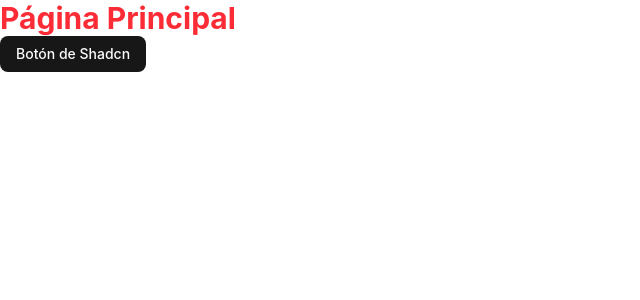
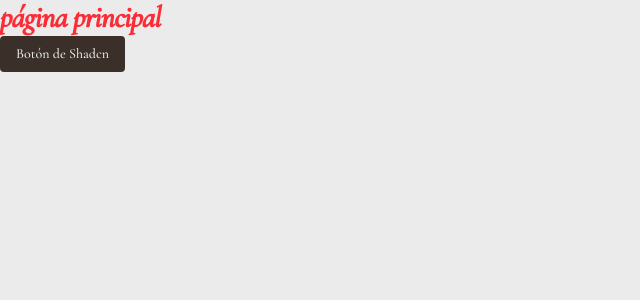
Before and after one commit to luciarodnav/portafolio-web, a Vue app: page / in a window 1280 px wide. Shown: the top 300 px of the page, without its empty margins (0-640 px from the left). Built offline with nearby package versions, Linux system fonts and the light colour scheme.

Commit message:
Definiendo paleta, fuentes y estilos globales

```diff
--- a/index.html
+++ b/index.html
@@ -1,10 +1,22 @@
+
 <!doctype html>
 <html lang="en">
   <head>
     <meta charset="UTF-8" />
     <link rel="icon" type="image/svg+xml" href="/favicon.svg" />
     <meta name="viewport" content="width=device-width, initial-scale=1.0" />
-    <title>portafolio-web</title>
+    <meta
+      name="description"
+      content="Portfolio de Lucía Rodríguez Navarro: libro de artista, videoarte y videoensayo."
+    />
+    <title>Lucía Rodríguez Navarro · Portfolio</title>
+
+    <link rel="preconnect" href="https://fonts.googleapis.com" />
+    <link rel="preconnect" href="https://fonts.gstatic.com" crossorigin />
+    <link
+      href="https://fonts.googleapis.com/css2?family=Cormorant+Garamond:ital,wght@0,400;0,500;1,300;1,400;1,500&family=Inter:wght@400;500&family=Pinyon+Script&display=swap"
+      rel="stylesheet"
+    />
   </head>
   <body>
     <div id="app"></div>
--- a/src/style.css
+++ b/src/style.css
@@ -1,127 +1,118 @@
-
-@import url('https://fonts.googleapis.com/css2?family=Inter:wght@400;500;600;700&display=swap');
-
 @import "tailwindcss";
 @import "tw-animate-css";
 
 @custom-variant dark (&:is(.dark *));
 
-@theme inline {
-  --font-heading: var(--font-sans);
-  --color-sidebar-ring: var(--sidebar-ring);
-  --color-sidebar-border: var(--sidebar-border);
-  --color-sidebar-accent-foreground: var(--sidebar-accent-foreground);
-  --color-sidebar-accent: var(--sidebar-accent);
-  --color-sidebar-primary-foreground: var(--sidebar-primary-foreground);
-  --color-sidebar-primary: var(--sidebar-primary);
-  --color-sidebar-foreground: var(--sidebar-foreground);
-  --color-sidebar: var(--sidebar);
-  --color-chart-5: var(--chart-5);
-  --color-chart-4: var(--chart-4);
-  --color-chart-3: var(--chart-3);
-  --color-chart-2: var(--chart-2);
-  --color-chart-1: var(--chart-1);
-  --color-ring: var(--ring);
-  --color-input: var(--input);
-  --color-border: var(--border);
-  --color-destructive: var(--destructive);
-  --color-accent-foreground: var(--accent-foreground);
-  --color-accent: var(--accent);
-  --color-muted-foreground: var(--muted-foreground);
-  --color-muted: var(--muted);
-  --color-secondary-foreground: var(--secondary-foreground);
-  --color-secondary: var(--secondary);
-  --color-primary-foreground: var(--primary-foreground);
-  --color-primary: var(--primary);
-  --color-popover-foreground: var(--popover-foreground);
-  --color-popover: var(--popover);
-  --color-card-foreground: var(--card-foreground);
-  --color-card: var(--card);
-  --color-foreground: var(--foreground);
-  --color-background: var(--background);
-  --radius-sm: calc(var(--radius) * 0.6);
-  --radius-md: calc(var(--radius) * 0.8);
-  --radius-lg: var(--radius);
-  --radius-xl: calc(var(--radius) * 1.4);
-  --radius-2xl: calc(var(--radius) * 1.8);
-  --radius-3xl: calc(var(--radius) * 2.2);
-  --radius-4xl: calc(var(--radius) * 2.6);
-}
+:root {
+  --radius: 0.25rem;
 
-:root {
-  --radius: 0.625rem;
-  --background: oklch(1 0 0);
-  --foreground: oklch(0.145 0 0);
-  --card: oklch(1 0 0);
-  --card-foreground: oklch(0.145 0 0);
-  --popover: oklch(1 0 0);
-  --popover-foreground: oklch(0.145 0 0);
-  --primary: oklch(0.205 0 0);
-  --primary-foreground: oklch(0.985 0 0);
-  --secondary: oklch(0.97 0 0);
-  --secondary-foreground: oklch(0.205 0 0);
-  --muted: oklch(0.97 0 0);
-  --muted-foreground: oklch(0.556 0 0);
-  --accent: oklch(0.97 0 0);
-  --accent-foreground: oklch(0.205 0 0);
-  --destructive: oklch(0.577 0.245 27.325);
-  --border: oklch(0.922 0 0);
-  --input: oklch(0.922 0 0);
-  --ring: oklch(0.708 0 0);
-  --chart-1: oklch(0.646 0.222 41.116);
-  --chart-2: oklch(0.6 0.118 184.704);
-  --chart-3: oklch(0.398 0.07 227.392);
-  --chart-4: oklch(0.828 0.189 84.429);
-  --chart-5: oklch(0.769 0.188 70.08);
-  --sidebar: oklch(0.985 0 0);
-  --sidebar-foreground: oklch(0.145 0 0);
-  --sidebar-primary: oklch(0.205 0 0);
-  --sidebar-primary-foreground: oklch(0.985 0 0);
-  --sidebar-accent: oklch(0.97 0 0);
-  --sidebar-accent-foreground: oklch(0.205 0 0);
-  --sidebar-border: oklch(0.922 0 0);
-  --sidebar-ring: oklch(0.708 0 0);
+  --background: #ebebeb;
+  --foreground: #3b3029;
+  --card: #f2f2f0;
+  --card-foreground: #3b3029;
+  --popover: #f2f2f0;
+  --popover-foreground: #3b3029;
+  --primary: #3b3029;
+  --primary-foreground: #ebebeb;
+  --secondary: #d9d9d9;
+  --secondary-foreground: #3b3029;
+  --muted: #d9d9d9;
+  --muted-foreground: #6b645c;
+  --accent: #d9d9d9;
+  --accent-foreground: #3b3029;
+  --destructive: #8c2f2f;
+  --border: #cbc7c1;
+  --input: #cbc7c1;
+  --ring: #7a746c;
 }
 
 .dark {
-  --background: oklch(0.145 0 0);
-  --foreground: oklch(0.985 0 0);
-  --card: oklch(0.205 0 0);
-  --card-foreground: oklch(0.985 0 0);
-  --popover: oklch(0.205 0 0);
-  --popover-foreground: oklch(0.985 0 0);
-  --primary: oklch(0.922 0 0);
-  --primary-foreground: oklch(0.205 0 0);
-  --secondary: oklch(0.269 0 0);
-  --secondary-foreground: oklch(0.985 0 0);
-  --muted: oklch(0.269 0 0);
-  --muted-foreground: oklch(0.708 0 0);
-  --accent: oklch(0.269 0 0);
-  --accent-foreground: oklch(0.985 0 0);
-  --destructive: oklch(0.704 0.191 22.216);
-  --border: oklch(1 0 0 / 10%);
-  --input: oklch(1 0 0 / 15%);
-  --ring: oklch(0.556 0 0);
-  --chart-1: oklch(0.488 0.243 264.376);
-  --chart-2: oklch(0.696 0.17 162.48);
-  --chart-3: oklch(0.769 0.188 70.08);
-  --chart-4: oklch(0.627 0.265 303.9);
-  --chart-5: oklch(0.645 0.246 16.439);
-  --sidebar: oklch(0.205 0 0);
-  --sidebar-foreground: oklch(0.985 0 0);
-  --sidebar-primary: oklch(0.488 0.243 264.376);
-  --sidebar-primary-foreground: oklch(0.985 0 0);
-  --sidebar-accent: oklch(0.269 0 0);
-  --sidebar-accent-foreground: oklch(0.985 0 0);
-  --sidebar-border: oklch(1 0 0 / 10%);
-  --sidebar-ring: oklch(0.556 0 0);
+  --background: #1d1916;
+  --foreground: #e8e4de;
+  --card: #26211d;
+  --card-foreground: #e8e4de;
+  --popover: #26211d;
+  --popover-foreground: #e8e4de;
+  --primary: #e8e4de;
+  --primary-foreground: #1d1916;
+  --secondary: #332d28;
+  --secondary-foreground: #e8e4de;
+  --muted: #332d28;
+  --muted-foreground: #a39c93;
+  --accent: #332d28;
+  --accent-foreground: #e8e4de;
+  --destructive: #c0605a;
+  --border: #3d3630;
+  --input: #3d3630;
+  --ring: #8a8379;
+}
+
+@theme inline {
+  --color-background: var(--background);
+  --color-foreground: var(--foreground);
+  --color-card: var(--card);
+  --color-card-foreground: var(--card-foreground);
+  --color-popover: var(--popover);
+  --color-popover-foreground: var(--popover-foreground);
+  --color-primary: var(--primary);
+  --color-primary-foreground: var(--primary-foreground);
+  --color-secondary: var(--secondary);
+  --color-secondary-foreground: var(--secondary-foreground);
+  --color-muted: var(--muted);
+  --color-muted-foreground: var(--muted-foreground);
+  --color-accent: var(--accent);
+  --color-accent-foreground: var(--accent-foreground);
+  --color-destructive: var(--destructive);
+  --color-border: var(--border);
+  --color-input: var(--input);
+  --color-ring: var(--ring);
+
+  --radius-sm: calc(var(--radius) - 2px);
+  --radius-md: var(--radius);
+  --radius-lg: calc(var(--radius) + 2px);
+
+  --font-sans: "Inter", ui-sans-serif, system-ui, sans-serif;
+  --font-serif: "Cormorant Garamond", "Times New Roman", Georgia, serif;
+  --font-script: "Pinyon Script", "Snell Roundhand", cursive;
 }
 
 @layer base {
   * {
     @apply border-border outline-ring/50;
   }
+
+  html {
+    scroll-behavior: smooth;       /* desplazamiento suave */
+  }
+
   body {
-    @apply bg-background text-foreground;
+    @apply bg-background text-foreground font-serif text-lg antialiased;
+    line-height: 1.6;
+  }
+
+  h1,
+  h2,
+  h3 {
+    @apply font-serif font-light italic lowercase tracking-tight;
+  }
+
+   :focus-visible {
+    @apply outline-2 outline-offset-4;
+  }
+
+   @media (prefers-reduced-motion: reduce) {
+    html {
+      scroll-behavior: auto;
+    }
   }
 }
+
+@utility text-outline {
+  color: transparent;
+  -webkit-text-stroke: 1px var(--color-foreground);
+  transition: color 600ms ease;
+
+  &:hover {
+    color: color-mix(in oklab, var(--color-foreground) 12%, transparent);
+  }
+}
```
